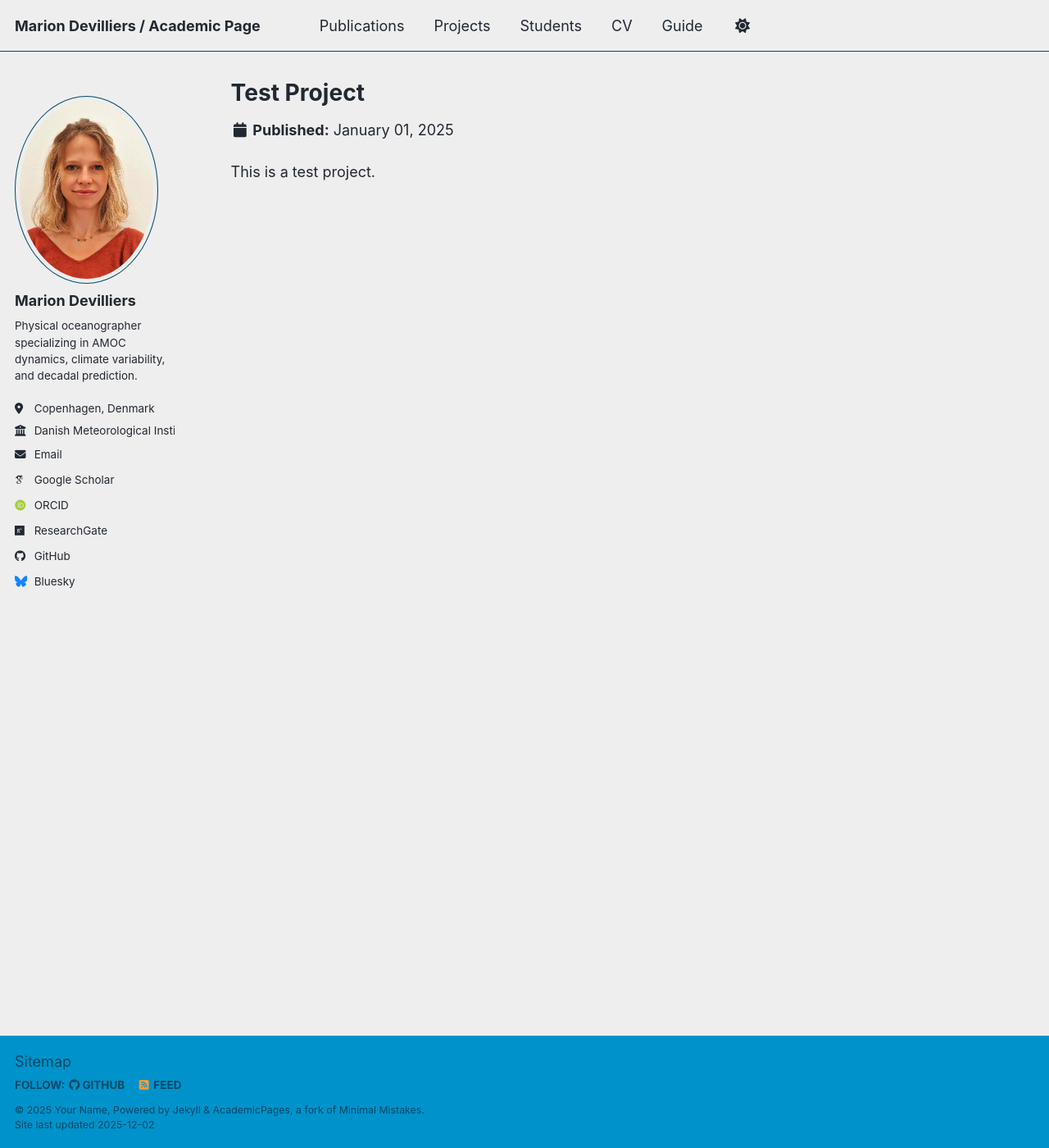
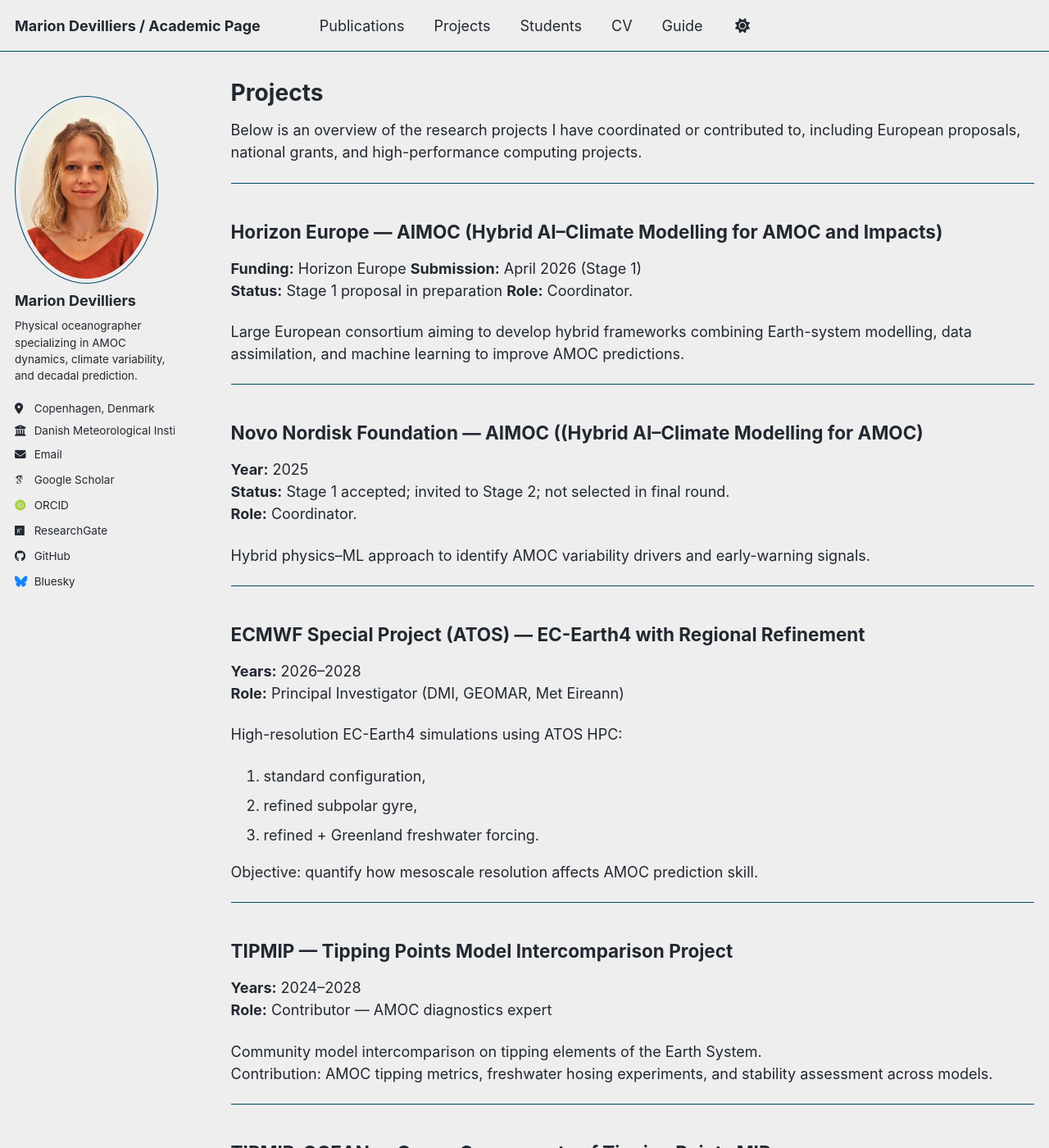
Before and after one commit to mariondevilliers/mariondevilliers.github.io, a Jekyll site: the page built from _projects/test-project.md, in a window 1280 px wide and 1400 px high. Shown: the whole window at 82% size. Built offline with Jekyll 4.4.1, drawn with Linux system fonts in a browser that asks for light colours; some web fonts are replaced; a script bundle is joined from its source files by our own code; library files that are not in the unit come from our copies; some of the changed text lies outside the part shown.

Commit message:
Update test-project.md

```diff
--- a/_projects/test-project.md
+++ b/_projects/test-project.md
@@ -1,7 +1,88 @@
 ---
-title: "Test Project"
-date: 2025-01-01
-layout: single
+layout: archive
+title: "Projects"
+permalink: /projects/
 author_profile: true
 ---
-This is a test project.
+
+Below is an overview of the research projects I have coordinated or contributed to, including European proposals, national grants, and high-performance computing projects.
+
+---
+
+## Horizon Europe — AIMOC (Hybrid AI–Climate Modelling for AMOC and Impacts)
+
+**Funding:** Horizon Europe
+**Submission:** April 2026 (Stage 1)
+**Status:** Stage 1 proposal in preparation
+**Role:** Coordinator.
+
+Large European consortium aiming to develop hybrid frameworks combining Earth-system modelling, data assimilation, and machine learning to improve AMOC predictions.
+
+---
+
+## Novo Nordisk Foundation — AIMOC ((Hybrid AI–Climate Modelling for AMOC)
+
+**Year:** 2025
+**Status:** Stage 1 accepted; invited to Stage 2; not selected in final round.
+**Role:** Coordinator.
+
+Hybrid physics–ML approach to identify AMOC variability drivers and early-warning signals.
+
+---
+
+## ECMWF Special Project (ATOS) — EC-Earth4 with Regional Refinement
+
+**Years:** 2026–2028
+**Role:** Principal Investigator (DMI, GEOMAR, Met Eireann)
+
+High-resolution EC-Earth4 simulations using ATOS HPC:
+1. standard configuration,
+2. refined subpolar gyre,
+3. refined + Greenland freshwater forcing.
+
+Objective: quantify how mesoscale resolution affects AMOC prediction skill.
+
+---
+
+## TIPMIP — Tipping Points Model Intercomparison Project
+
+**Years:** 2024–2028
+**Role:** Contributor — AMOC diagnostics expert
+
+Community model intercomparison on tipping elements of the Earth System.
+Contribution: AMOC tipping metrics, freshwater hosing experiments, and stability assessment across models.
+
+---
+
+## TIPMIP-OCEAN — Ocean Components of Tipping Points MIP
+
+**Years:** 2025–2029
+**Role:** Contributor — Arctic–North Atlantic pathways and AMOC response in ECE3-ESM
+
+Ocean-focused intercomparison investigating the sensitivity of AMOC and subpolar gyre dynamics to freshwater, heat fluxes, and stratification changes.
+Tasks include:
+- identifying AMOC early-warning fingerprints in ocean-only runs,
+- comparing ocean reanalyses and model responses,
+- participating in common experiment design.
+
+---
+
+## ObsSea4Clim — Observations & Sea State for Climate Applications
+
+**Years:** 2023–2025
+**Role:** Task leader — ocean circulation and climate diagnostics
+
+Integration of sea-state observations with climate models to improve upper-ocean fluxes and Arctic boundary conditions.
+
+---
+
+## TIpESM — Tipping Points in Earth System Models
+
+**Years:** 2024–2027
+**Role:** Contributor — AMOC tipping detection
+
+Evaluation of tipping dynamics in CMIP6, with an emphasis on freshwater forcing, subpolar gyre dynamics, and early-warning indicators.
+
+---
+
+---
```
